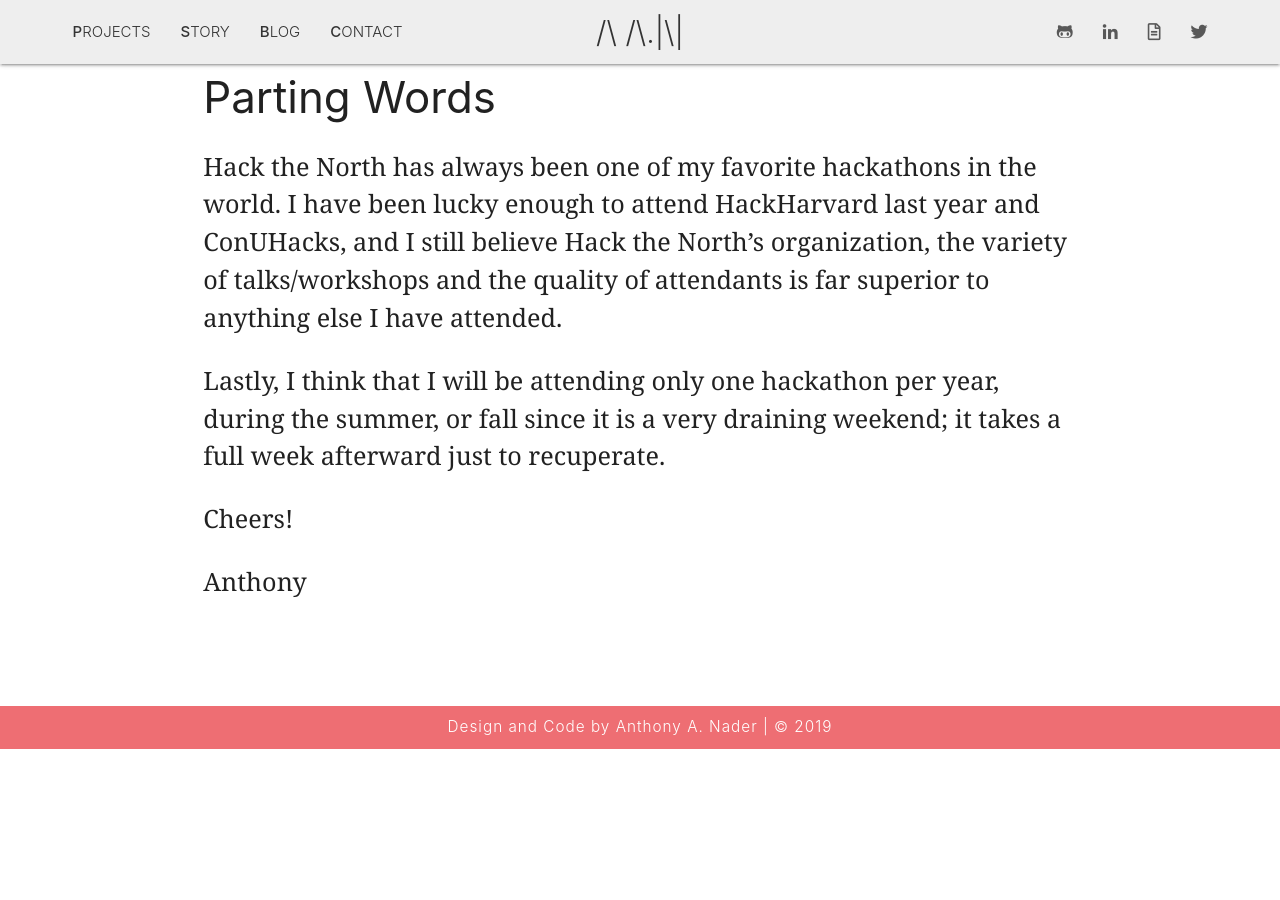
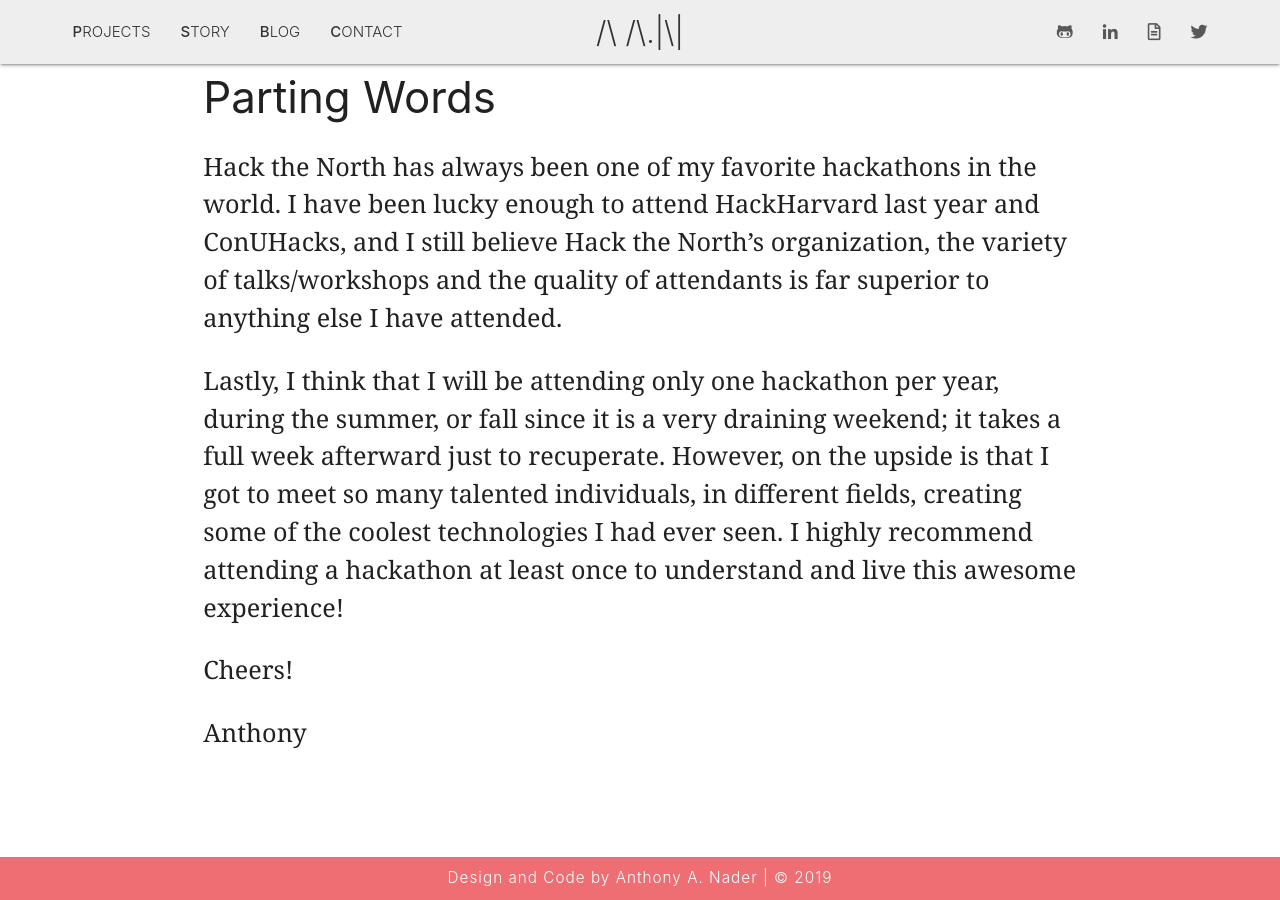
Before and after one commit to anthonyanader/personalBlog, a Jekyll site: the page built from _posts/2018-09-10-new-hackathon-season.md, in a window 1280 px wide and 900 px high, scrolled down 4376 px. Built offline with Jekyll 4.4.1, drawn with Linux system fonts in a browser that asks for light colours; comment, search, counter and statistics services are not loaded; before the commit the page ends 5125 px from its top, so only the background shows below that.

```diff
--- a/_posts/2018-09-10-new-hackathon-season.md
+++ b/_posts/2018-09-10-new-hackathon-season.md
@@ -58,7 +58,7 @@
 
 Hack the North has always been one of my favorite hackathons in the world. I have been lucky enough to attend HackHarvard last year and ConUHacks, and I still believe Hack the North's organization, the variety of talks/workshops and the quality of attendants is far superior to anything else I have attended.
 
-Lastly, I think that I will be attending only one hackathon per year, during the summer, or fall since it is a very draining weekend; it takes a full week afterward just to recuperate.
+Lastly, I think that I will be attending only one hackathon per year, during the summer, or fall since it is a very draining weekend; it takes a full week afterward just to recuperate. However, on the upside is that I got to meet so many talented individuals, in different fields, creating some of the coolest technologies I had ever seen. I highly recommend attending a hackathon at least once to understand and live this awesome experience!
 
 Cheers!
 
```
